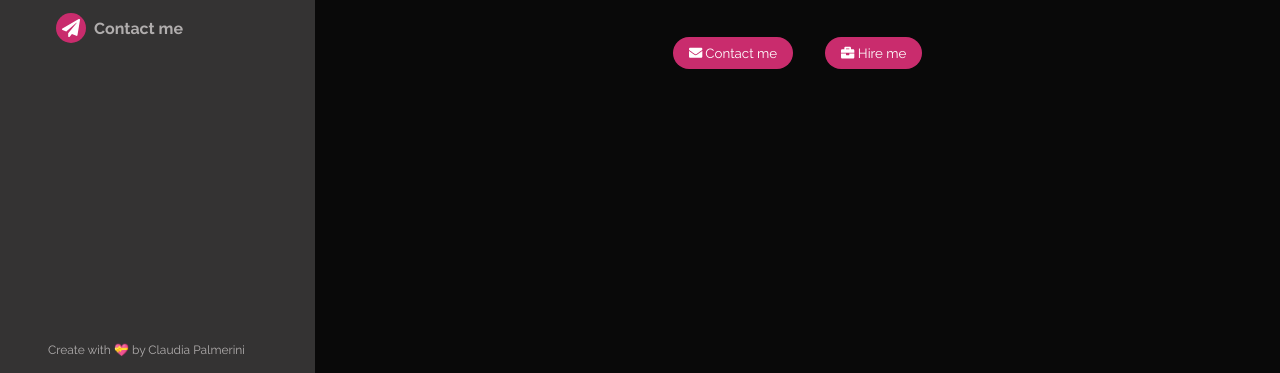
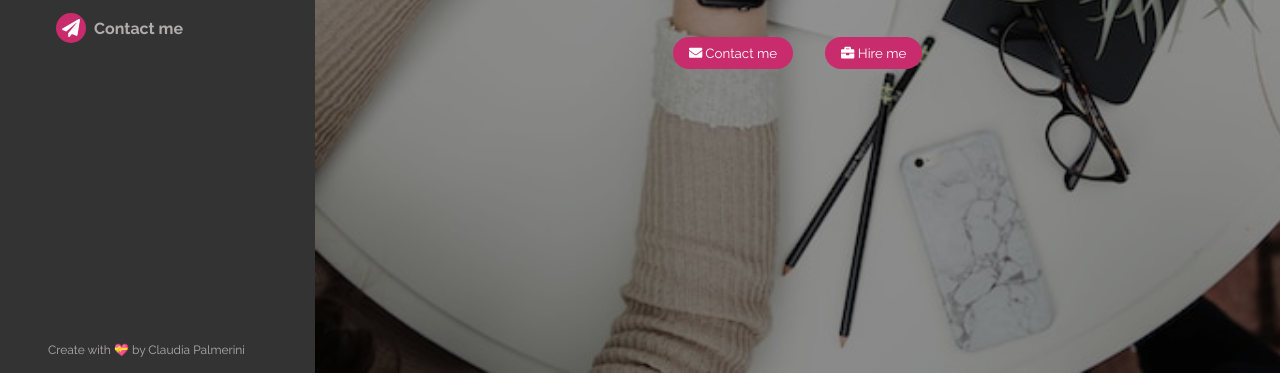
Before and after one commit to BePalm89/portfolio, a website built with Vite: page index.html in a window 1280 px wide. Shown: the part 427-800 px from the top of the page. Built offline with nearby package versions, Linux system fonts and the light colour scheme; files whose address does not match are found by name.

Commit message:
fix img problem for deployment

```diff
--- a/components/pages/Home/Home.css
+++ b/components/pages/Home/Home.css
@@ -1,6 +1,6 @@
 .home-container {
     height: 100%;
-    background: url("public/images/hero-box-img.jpg") no-repeat;
+    background: url("/images/hero-box-img.jpg") no-repeat;
     background-size: cover;
     box-shadow: inset 0 0 0 1000px rgba(0,0,0,.4);
     display: flex;
```
